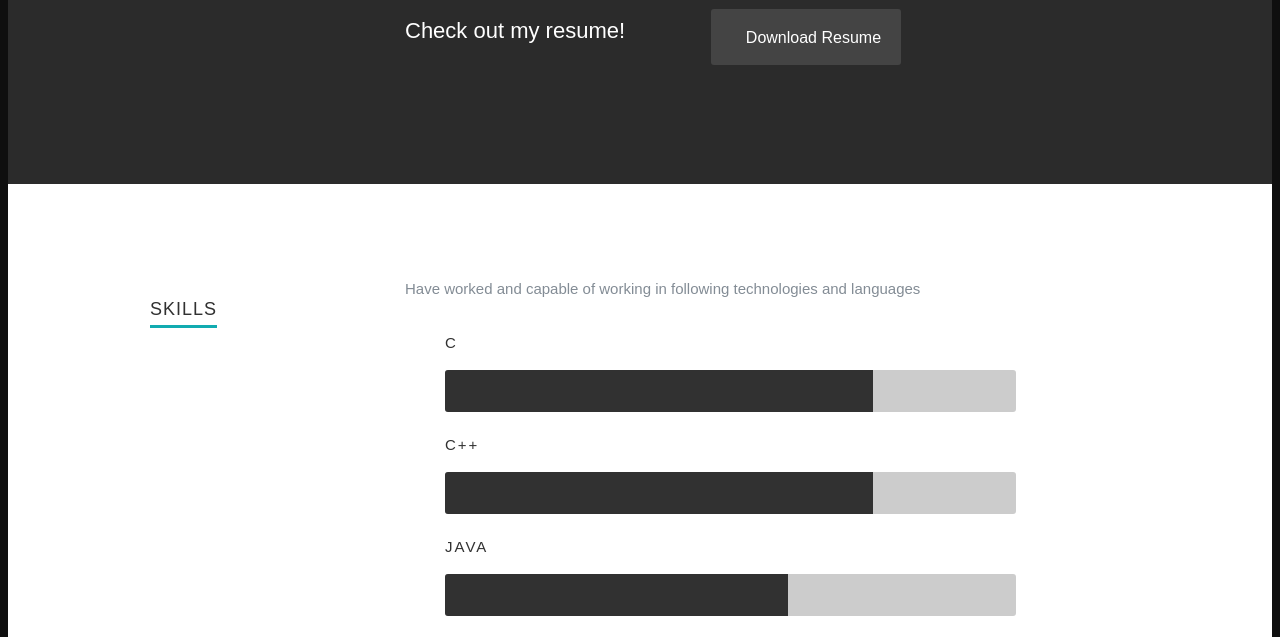
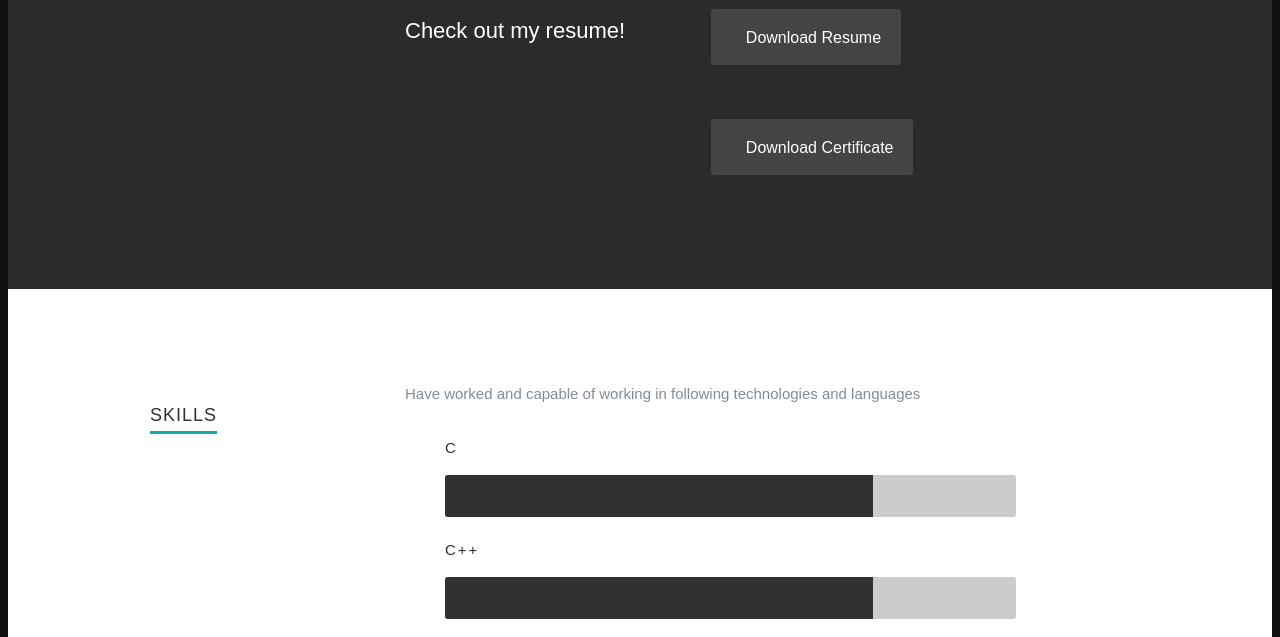
Before and after one commit to akshayrajkumar/akshayrajkumar.github.io, a plain HTML site: page index.html in a window 1280 px wide. Shown: the part 1027-1664 px from the top of the page. Drawn offline with nearby package versions, Linux system fonts and the light colour scheme.

Commit message:
Update index.html

```diff
--- a/index.html
+++ b/index.html
@@ -110,6 +110,9 @@ Let's <a class="smoothscroll" href="#about"><i>start </i></a>
                <div class="columns download">
                   <p>
                      <a href="AKSHAY.pdf" class="button"><i class="fa fa-download"></i>Download Resume</a>
+                  </p>
+		          <p>
+                     <a href="emc.pdf" class="button"><i class="fa fa-download"></i>Download Certificate</a>
                   </p>
                </div>
 
```
